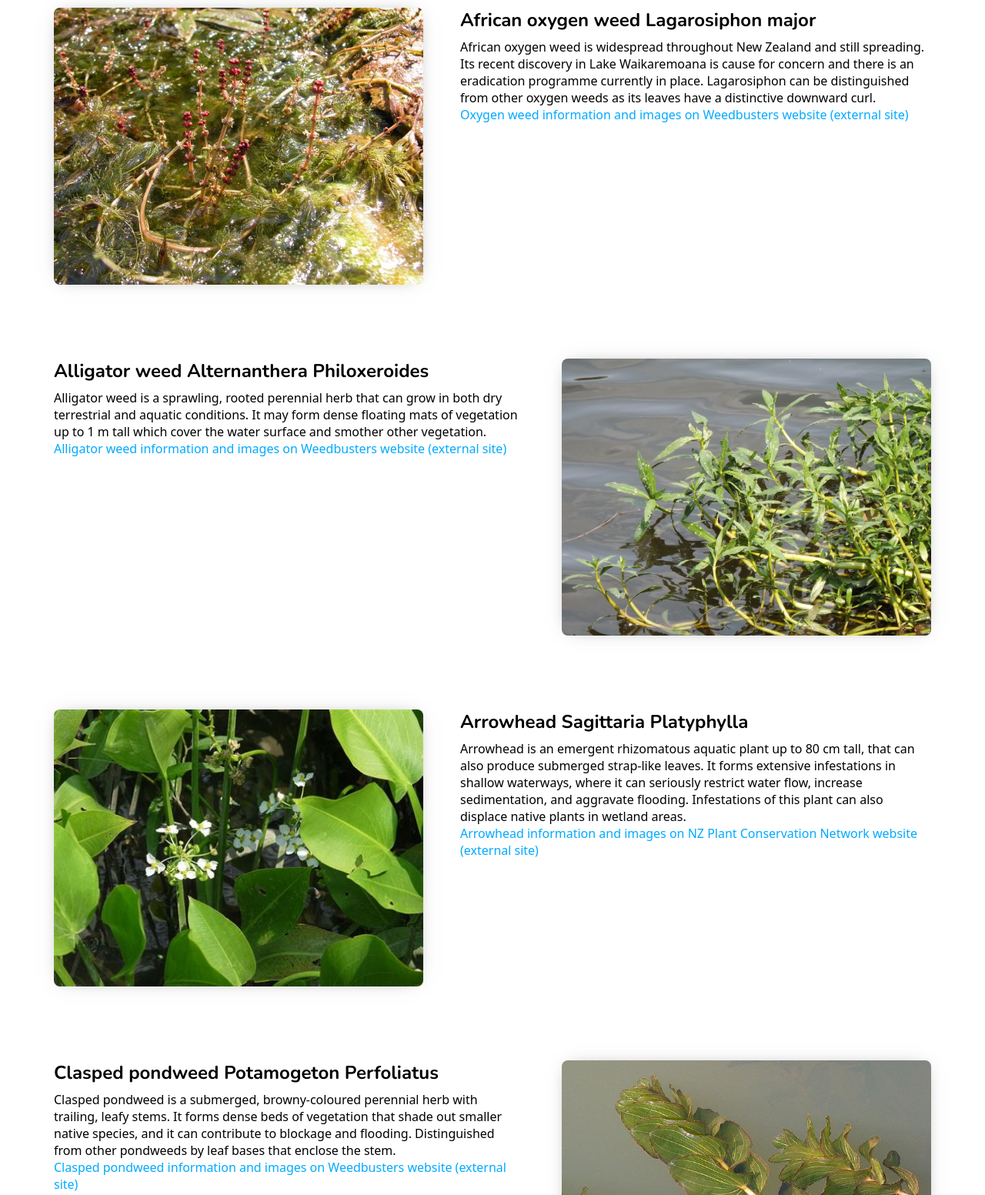
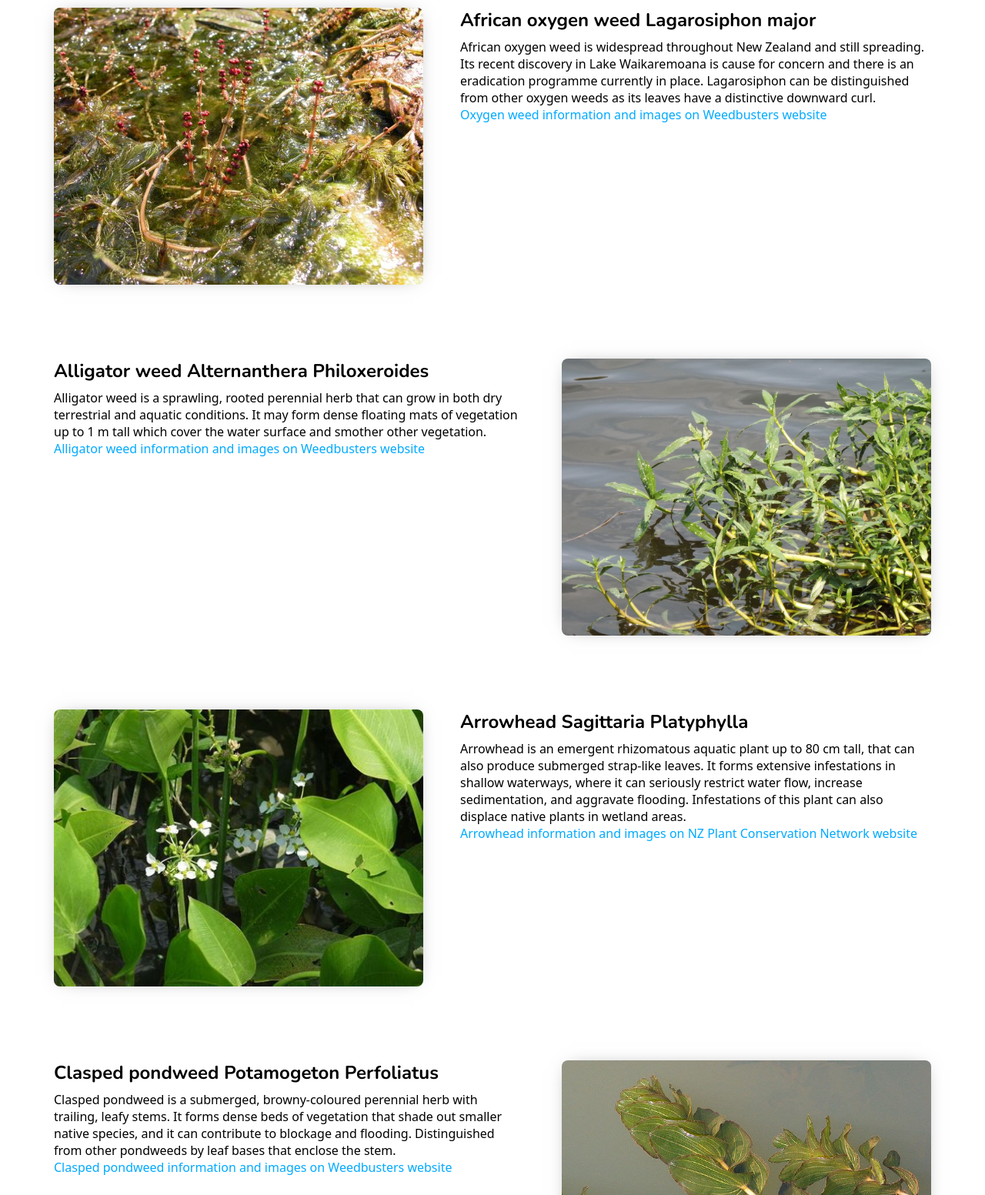
Before and after one commit to ASOwnerYT/pure-nz-website, a plain HTML site: page weeds.html in a window 1280 px wide. Shown: the part 520-2073 px from the top of the page at 77% size. Drawn offline with nearby package versions, Linux system fonts and the light colour scheme.

Commit message:
Isaac feedback (logo link and external site text)

```diff
--- a/weeds.html
+++ b/weeds.html
@@ -80,7 +80,7 @@
               href="https://www.weedbusters.org.nz/what-are-weeds/weed-list/oxygen-weed/"
               target="_blank"
               >Oxygen weed information and images on Weedbusters website
-              (external site)</a
+              </a
             >
           </p>
         </div>
@@ -105,7 +105,7 @@
               href="https://www.weedbusters.org.nz/what-are-weeds/weed-list/alligator-weed/"
               target="_blank"
               >Alligator weed information and images on Weedbusters website
-              (external site)
+
             </a>
           </p>
         </div>
@@ -132,7 +132,7 @@
               href="https://www.nzpcn.org.nz/flora/species/sagittaria-platyphylla/"
               target="_blank"
               >Arrowhead information and images on NZ Plant Conservation Network
-              website (external site)</a
+              website </a
             >
           </p>
         </div>
@@ -158,7 +158,7 @@
               href="https://www.weedbusters.org.nz/what-are-weeds/weed-list/clasped-pondweed/"
               target="_blank"
               >Clasped pondweed information and images on Weedbusters website
-              (external site)</a
+              </a
             >
           </p>
         </div>
```
Also changed, not shown: index.html (+3 -1 lines).
